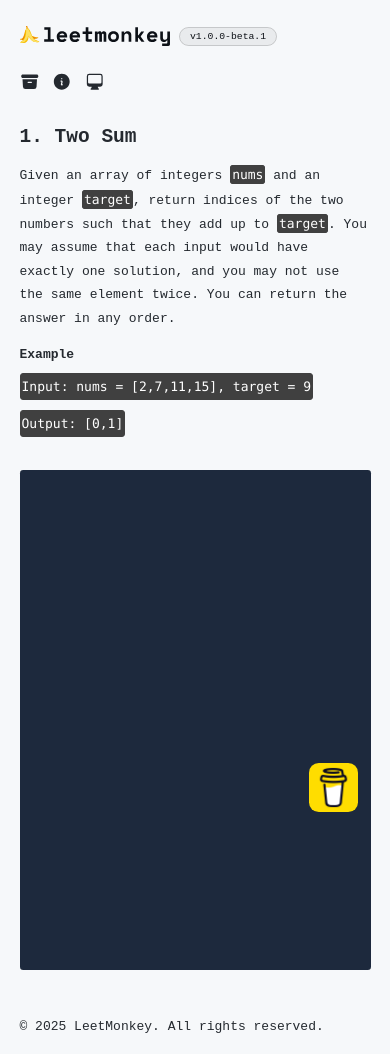
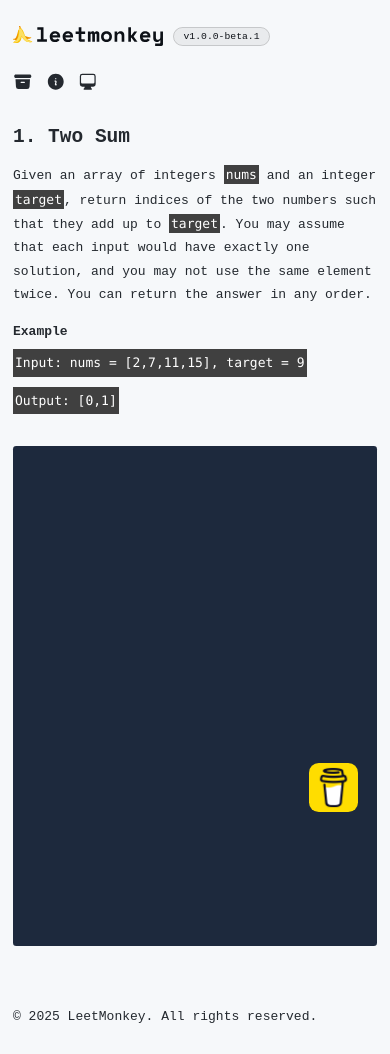
Before and after one commit to brandonleetran/LeetMonkey, a React (Vite) app: page / in a window 390 px wide. Built offline with nearby package versions, Linux system fonts and the light colour scheme.

Commit message:
feat(styles): adjust styles for small screens

```diff
--- a/src/components/Footer.tsx
+++ b/src/components/Footer.tsx
@@ -1,7 +1,7 @@
 function Footer() {
   return (
     <footer>
-      <div className="max-w-5xl mx-auto my-0 py-4 flex justify-between items-center">
+      <div className="max-w-5xl mx-auto my-0 py-8 flex justify-between items-center">
         <p>© 2025 LeetMonkey. All rights reserved.</p>
       </div>
     </footer>
--- a/src/components/Header.tsx
+++ b/src/components/Header.tsx
@@ -80,7 +80,7 @@ function Header({ onOpen, theme, setTheme }: HeaderProps) {
             </a>
           </div>
           <div>
-            <a href="/logs" aria-label="v1.0.0-beta.1">
+            <a href="/logs" aria-label="v1.0.0-beta.1" title="v1.0.0-beta.1">
               <span className="backdrop-blur-xl hover:bg-white/10 light:hover:bg-black/10 bg-white/5 light:bg-black/5 light:text-[#0d1117] light:border-black/15 light:hover:border-black/50 hover:border-white/50 text-white cursor-pointer border border-white/15 text-xs px-3 py-1 rounded-full transition-all duration-300 ease-in-out">
                 v1.0.0-beta.1
               </span>
@@ -93,6 +93,7 @@ function Header({ onOpen, theme, setTheme }: HeaderProps) {
               <a
                 href="/archive"
                 aria-label="Open Archives"
+                title="Open Archives"
                 className="hover:text-white light:hover:text-black/50 light:text-[#0d1117] transition-all duration-200 cursor-pointer hidden md:block ease-in-out"
               >
                 Archive
--- a/src/components/Layout.tsx
+++ b/src/components/Layout.tsx
@@ -61,7 +61,7 @@ function Layout({ children }: LayoutProps) {
   }, [theme]);
 
   return (
-    <div className="px-6">
+    <div className="px-4 md:px-6 lg:px-8">
       <Header
         onOpen={handleOpen}
         setTheme={setTheme}
--- a/src/index.css
+++ b/src/index.css
@@ -31,9 +31,7 @@
         font-weight: normal;
         color: #fff;
         background-color: rgb(64, 64, 64);
-        padding: 1px;
-        border: 1px solid rgb(64, 64, 64);
-        border-radius: 3px;
+        padding: 2px;
     }
 }
 
```
